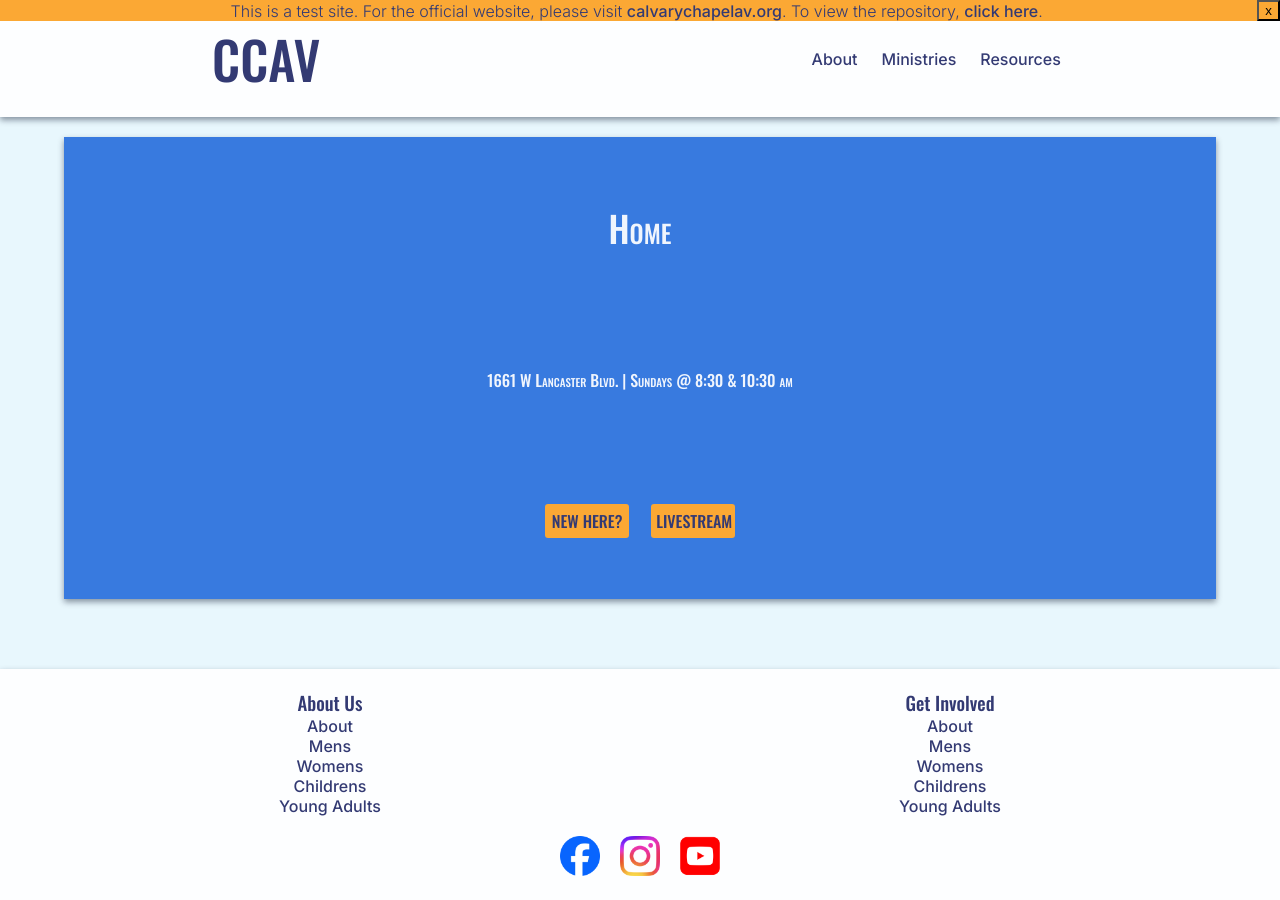
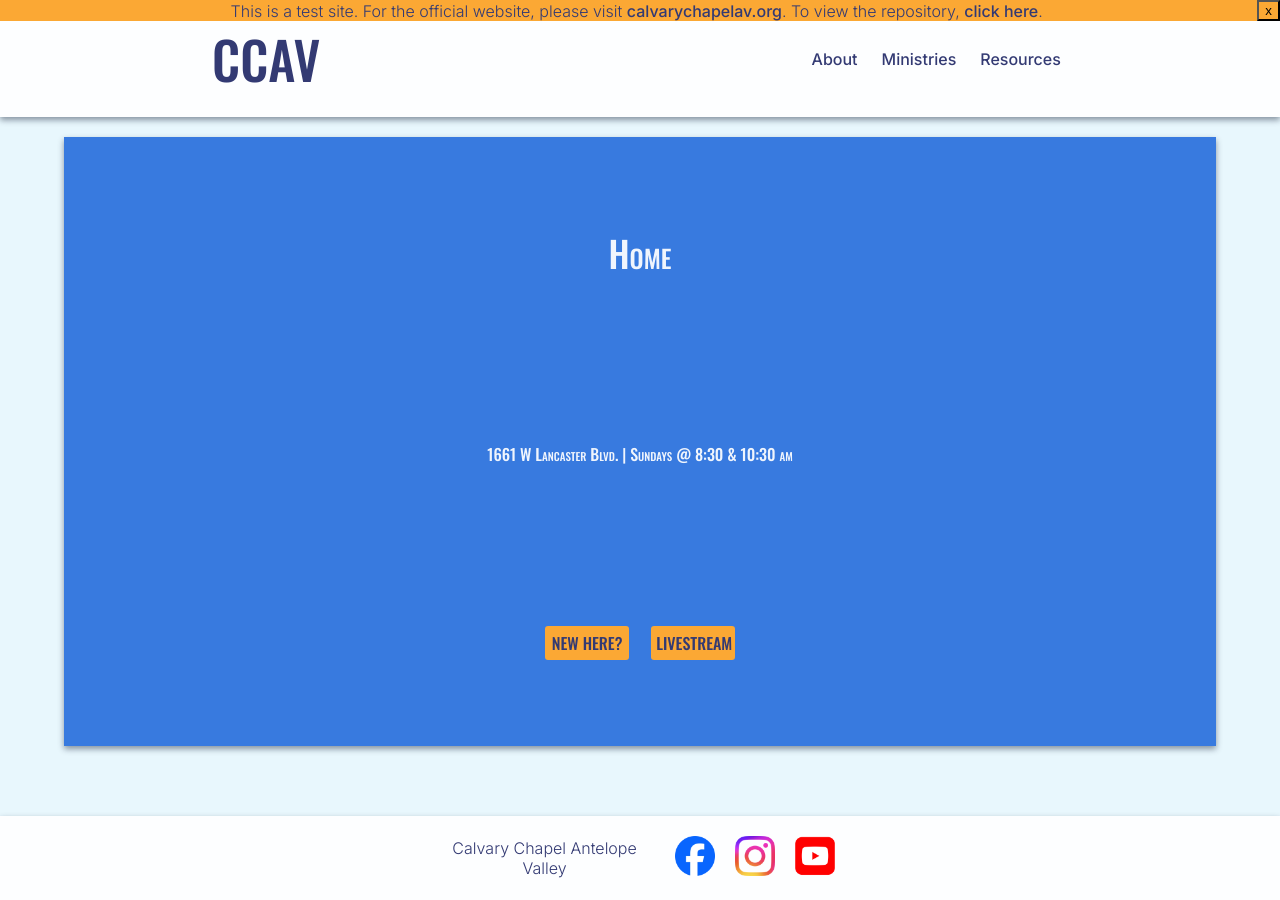
Before and after one commit to levipevans/ccav.church, a Jekyll site: the page built from index.html, in a window 1280 px wide. Built offline with Jekyll 4.4.1, drawn with Linux system fonts in a browser that asks for light colours.

Commit message:
change footer to grid, prepare to make scss modular

```diff
--- a/_includes/footer.html
+++ b/_includes/footer.html
@@ -1,29 +1,12 @@
 <footer class="drop-shadow">
-    <ul class="footer-menu">
-        <li>
-            <h3 class="heading-font">About Us</h3>
-            <ul class="footer-submenu">
-                <li><a href="http://">About</a></li>
-                <li><a href="http://">Mens</a></li>
-                <li><a href="http://">Womens</a></li>
-                <li><a href="http://">Childrens</a></li>
-                <li><a href="http://">Young Adults</a></li>
-            </ul>
-        </li>
-        <li>
-            <h3 class="heading-font">Get Involved</h3>
-            <ul class="footer-submenu">
-                <li><a href="http://">About</a></li>
-                <li><a href="http://">Mens</a></li>
-                <li><a href="http://">Womens</a></li>
-                <li><a href="http://">Childrens</a></li>
-                <li><a href="http://">Young Adults</a></li>
-            </ul>
-        </li>
-    </ul>
+    <p></p>
+    <p></p>
+    <p class="footer-title"> {{ site.title }} </p>
     <ul class="social-media-menu">
         {% for item in site.data.social %}
         <li><a href="{{ item.link }}"><img src="{{ item.imgpath }}" alt="{{ item.name }}" width="40px" height="40px"></a></li>
         {% endfor %}
     </ul>
+    <p></p>
+    <p></p>
 </footer>
--- /dev/null
+++ b/_sass/base.scss
@@ -0,0 +1,3 @@
+*{
+    margin: 0%;
+}
--- /dev/null
+++ b/_sass/fonts.scss
@@ -0,0 +1 @@
+@import url('https://fonts.googleapis.com/css2?family=Inter:wght@100..900&family=Oswald:wght@200..700&family=Roboto:ital,wght@0,100;0,300;0,400;0,500;0,700;0,900;1,100;1,300;1,400;1,500;1,700;1,900&display=swap');
--- a/_sass/main.scss
+++ b/_sass/main.scss
@@ -1,24 +1,4 @@
-@import url('https://fonts.googleapis.com/css2?family=Inter:wght@100..900&family=Oswald:wght@200..700&family=Roboto:ital,wght@0,100;0,300;0,400;0,500;0,700;0,900;1,100;1,300;1,400;1,500;1,700;1,900&display=swap');
-:root{
-    --primary: #333A73;
-    --secondary: #387ADF;
-    --background-elements: #3ABEF9;
-    --background: hsl(196, 81%, 95%);
-    --accent: #FBA834;
-    --white: rgba(255, 255, 255, 0.925);
 
-    --beige-shadow: hsl(60, 56%, 85%);
-    --beige-black: hsla(219, 69%, 10%, 0.445);
-
-    --red: hsl(0, 84%, 35%);
-    --red-accent: bisque;
-    --red-accent-strong: rosybrown;
-
-}
-
-*{
-    margin: 0%;
-}
 body{
     display: flex;
     flex-direction: column;
@@ -147,9 +127,11 @@
 
 
 footer{
-    display: flex;
-    flex-direction: column;
-    gap: 20px;
+    display: grid;
+    grid-template-columns: 16.6% 16.6% 16.6% 16.6% 16.6% 16.6% ;
+    flex-direction: row;
+    justify-content: space-around;
+    gap: 5px;
     padding: 20px;
 }
 
@@ -168,7 +150,6 @@
 .footer-menu li{
     display: flex;
     flex-direction:column;
-
     align-items: center;
 }
 
@@ -179,6 +160,11 @@
     align-items: center;
 }
 
+.footer-title{
+    text-align: center;
+    margin-top: auto;
+    margin-bottom: auto;
+}
 .social-media-menu{
     display: flex;
     list-style: none;
@@ -251,3 +237,9 @@
 .alert-box button{
     background: none;
 }
+
+.invisible{
+    opacity: 0;
+    pointer-events: none;
+    cursor: default;
+}
--- /dev/null
+++ b/_sass/variables.scss
@@ -0,0 +1,15 @@
+:root{
+    --primary: #333A73;
+    --secondary: #387ADF;
+    --background-elements: #3ABEF9;
+    --background: hsl(196, 81%, 95%);
+    --accent: #FBA834;
+    --white: rgba(255, 255, 255, 0.925);
+
+    --beige-shadow: hsl(60, 56%, 85%);
+    --beige-black: hsla(219, 69%, 10%, 0.445);
+
+    --red: hsl(0, 84%, 35%);
+    --red-accent: bisque;
+    --red-accent-strong: rosybrown;
+}
--- a/assets/css/styles.scss
+++ b/assets/css/styles.scss
@@ -1,3 +1,10 @@
 ---
 ---
+@import 'fonts';
+@import 'variables';
+@import 'base';
+@import 'components';
+@import 'header';
+@import 'navigation';
+@import 'footer';
 @import "main";
```
Also changed, not shown: _sass/components.scss (added), _sass/footer.scss (added), _sass/header.scss (added), _sass/navigation.scss (added).
